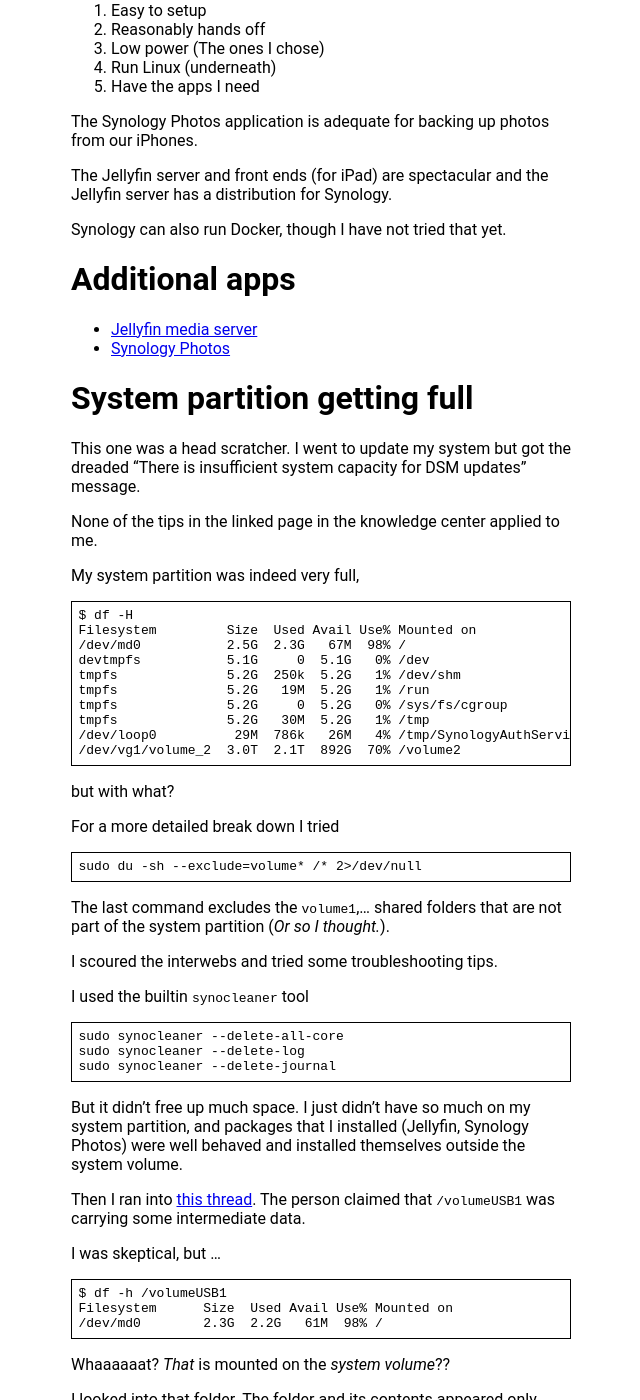
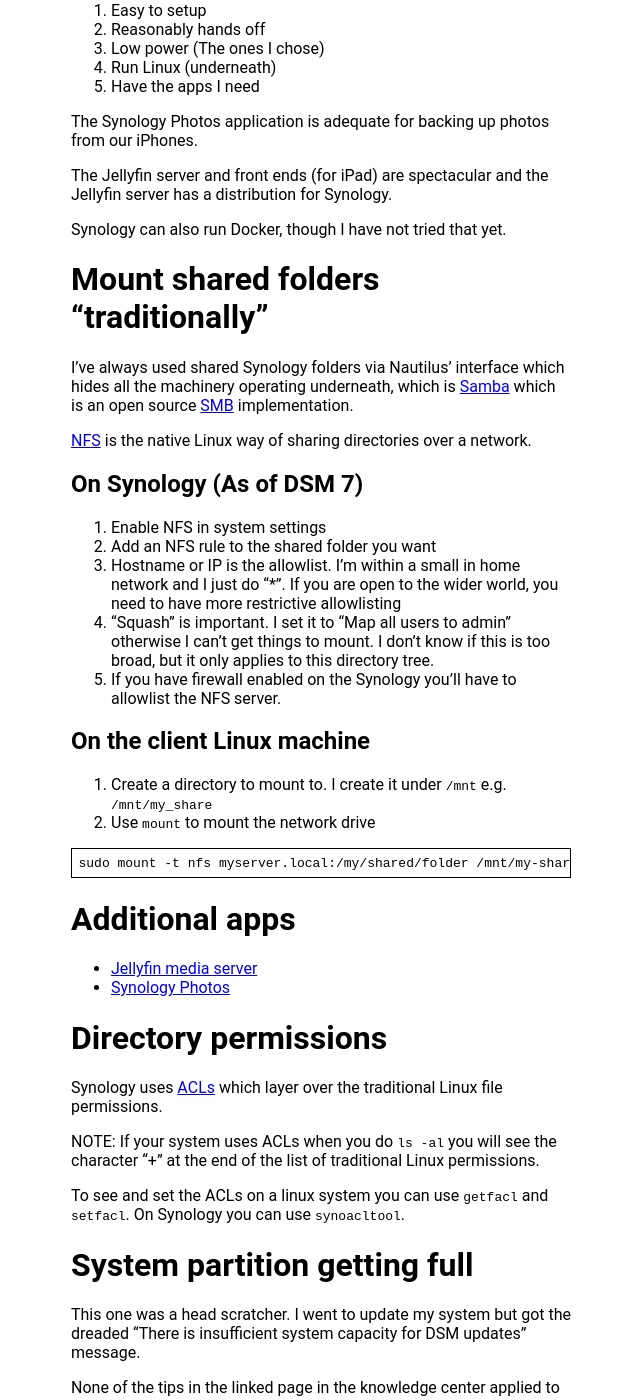
Before and after one commit to kghose/kghose.github.io, a Jekyll site: the page built from linux-tips/synology.md, in a window 1280 px wide and 1400 px high, scrolled down 345 px. Shown: the whole window, without its empty margins (319-959 px from the left). Built offline with Jekyll 4.4.1, drawn with Linux system fonts in a browser that asks for light colours; our own code applies the rules of GitHub Pages for plain Markdown files.

Commit message:
FS notes.

````diff
--- a/linux-tips/synology.md
+++ b/linux-tips/synology.md
@@ -20,10 +20,53 @@ server has a distribution for Synology.
 
 Synology can also run Docker, though I have not tried that yet.
 
+# Mount shared folders "traditionally"
+
+I've always used shared Synology folders via Nautilus' interface which hides all
+the machinery operating underneath, which is [Samba](https://www.samba.org/)
+which is an open source
+[SMB](https://en.wikipedia.org/wiki/Server_Message_Block) implementation.
+
+[NFS](https://en.wikipedia.org/wiki/Network_File_System) is the native Linux way
+of sharing directories over a network.
+
+## On Synology (As of DSM 7)
+
+1. Enable NFS in system settings
+1. Add an NFS rule to the shared folder you want
+1. Hostname or IP is the allowlist. I'm within a small in home network and I
+   just do "*". If you are open to the wider world, you need to have more
+   restrictive allowlisting
+1. "Squash" is important. I set it to "Map all users to admin" otherwise I can't
+   get things to mount. I don't know if this is too broad, but it only applies
+   to this directory tree.
+1. If you have firewall enabled on the Synology you'll have to allowlist the NFS
+   server.
+
+## On the client Linux machine
+
+1. Create a directory to mount to. I create it under `/mnt` e.g. `/mnt/my_share`
+1. Use `mount` to mount the network drive
+
+```
+sudo mount -t nfs myserver.local:/my/shared/folder /mnt/my-share
+```
+
 # Additional apps
 
 - [Jellyfin media server](https://jellyfin.org/)
 - [Synology Photos](https://www.synology.com/en-global/dsm/feature/photos)
+
+# Directory permissions
+
+Synology uses [ACLs](https://wiki.archlinux.org/title/Access_Control_Lists)
+which layer over the traditional Linux file permissions.
+
+NOTE: If your system uses ACLs when you do `ls -al` you will see the character
+"+" at the end of the list of traditional Linux permissions.
+
+To see and set the ACLs on a linux system you can use `getfacl` and `setfacl`.
+On Synology you can use `synoacltool`.
 
 
 # System partition getting full
````
